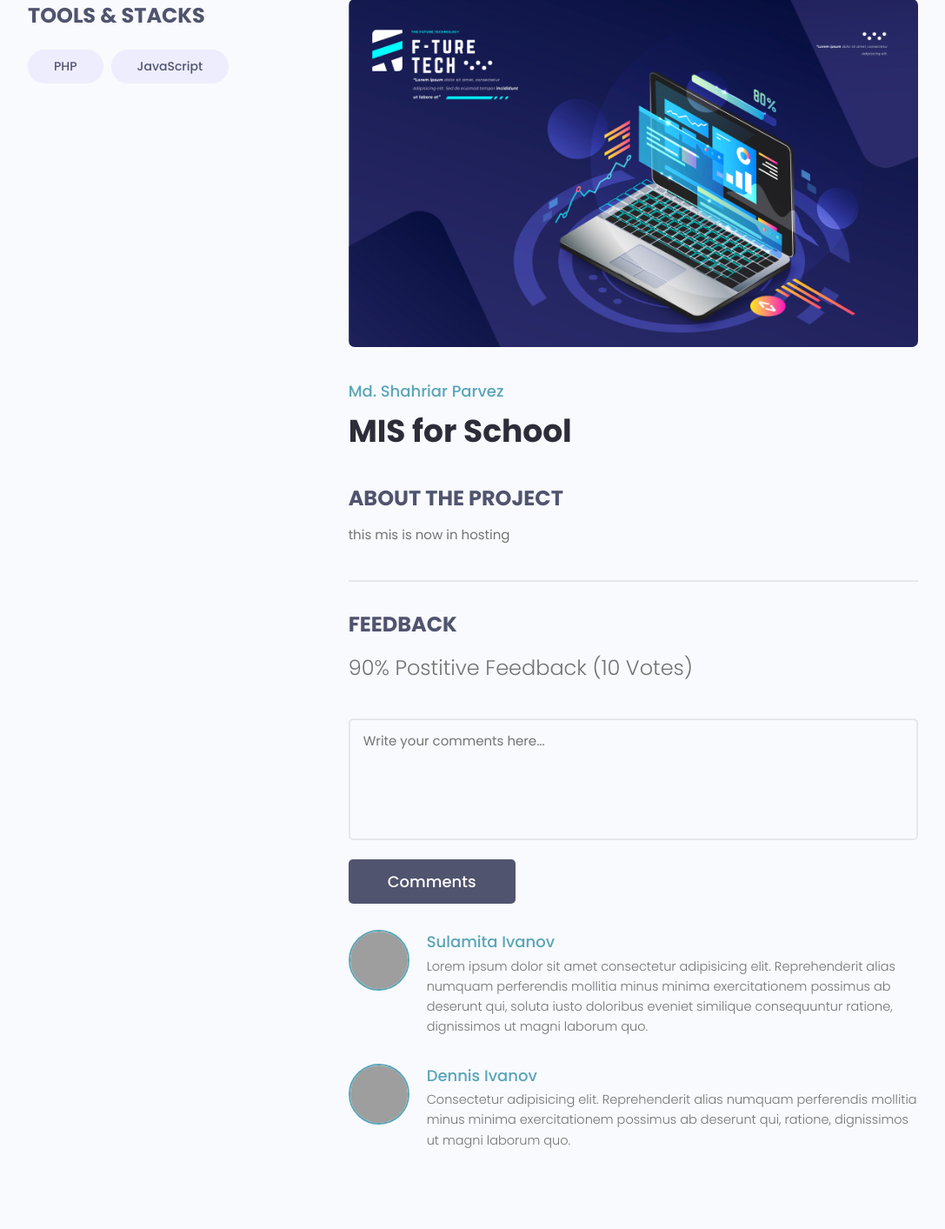
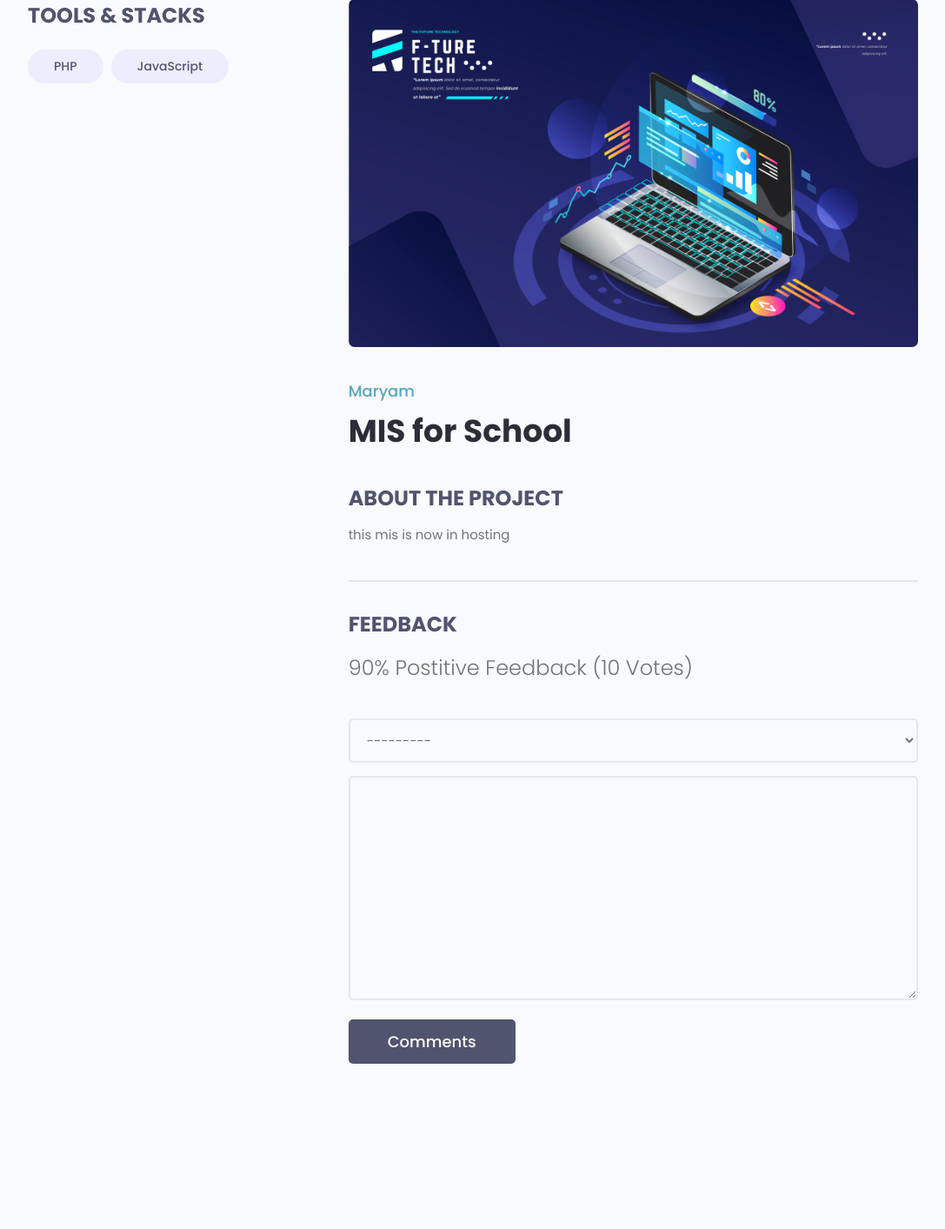
Before and after one commit to naimatullahRezaee/developer, a Django app: page /projects/detial/3e3ac74a-aebe-48db-b87f-c863cf143e19/ in a window 1280 px wide. Shown: the part 108-1521 px from the top of the page at 87% size, without its empty margins (96-1183 px from the left). After the commit the page ends 1331 px from the top, so only its background shows below. Run offline with Django 4.2, Linux system fonts and the light colour scheme; data comes from the database, SQL or seed files in the repository; both versions use the stored data as it was after the commit; some libraries are stand-ins or nearby versions; grey boxes are pictures that could not be loaded.

Commit message:
comment for each project created

```diff
--- a/projects/forms.py
+++ b/projects/forms.py
@@ -1,5 +1,5 @@
 from django.forms import ModelForm,widgets
-from .models import Project
+from .models import Project, Review
 from django import forms
 
 
@@ -19,3 +19,21 @@
 
         for name , field in self.fields.items():
             field.widget.attrs.update({'class': 'input'})
+
+
+class ReviewForm(ModelForm):
+    class Meta:
+        model = Review
+        fields = ['value','body']
+
+
+        labels ={
+            'value': 'Place your vote',
+            'body': 'Add a comment with your vote'
+        }
+
+    def __init__(self, *args, **kwargs):
+        super(ReviewForm, self).__init__(*args, **kwargs)
+
+        for name , field in self.fields.items():
+            field.widget.attrs.update({'class': 'input'})
--- a/projects/models.py
+++ b/projects/models.py
@@ -29,13 +29,18 @@
         ('up', 'Up Vote'),
         ('down', 'Down Vote')
     )
-    # owner =
+    owner = models.ForeignKey(Profile, on_delete=models.CASCADE, null=True, blank=True)
     project = models.ForeignKey(Project, on_delete=models.CASCADE)
     body = models.TextField(null=True, blank=True)
     value = models.CharField(max_length=200, choices=VOTE_TYPE)
     created_at = models.DateTimeField(auto_now_add=True)
     id = models.UUIDField(default=uuid.uuid4, unique=True, primary_key=True, editable=False)
 
+
+    # we use this meta class for user can one review for one project not more than that
+    # این فقط اطمینان حاصل می کند که هیچ کس سعی نمی کند تقلب کند و مجموعه ای از فیلم ها را برای همان پروژه بگذارد، بنابراین ما فقط مطمئن می شویم که واقعاً این اتفاق نمی افتد
+    class Meta:
+        unique_together = [['owner','project']]
 
     def __str__(self):
         return self.value
--- a/projects/templates/projects/single_project.html
+++ b/projects/templates/projects/single_project.html
@@ -26,7 +26,7 @@
         </div>
         <div class="column column--2of3">
           <img class="singleProject__preview" src="{{ project.featured_image.url }}" alt="portfolio thumbnail" />
-          <a href="profile.html" class="singleProject__developer">Md. Shahriar Parvez</a>
+          <a href="profile.html" class="singleProject__developer">{{project.owner.name}}</a>
           <h2 class="singleProject__title">{{project.title}}</h2>
           <h3 class="singleProject__subtitle">About the Project</h3>
           <div class="singleProject__info"> {{project.description}} </div>
@@ -37,42 +37,33 @@
               {{project.vote_ratio}}% Postitive Feedback ({{project.vote_total}} Vote{{project.vote_total|pluralize:"s"}})
             </h5>
 
-            <form class="form" action="#" method="POST">
+            <form class="form" action="{% url 'single-project' project.id %}" method="POST">
+              {% csrf_token %}
               <!-- Textarea -->
+              {% for field in form %}
               <div class="form__field">
-                <label for="formInput#textarea">Comments: </label>
-                <textarea class="input input--textarea" name="message" id="formInput#textarea"
-                  placeholder="Write your comments here..."></textarea>
+                <label for="formInput#textarea">{{field.label}} </label>
+                {{field}}
               </div>
+              {% endfor %}
               <input class="btn btn--sub btn--lg" type="submit" value="Comments" />
             </form>
             <div class="commentList">
+              {% for review in project.review_set.all %}
+              {% if review.body %}
               <div class="comment">
-                <a href="profile.html">
+                <a href="{% url 'user-profile' review.owner.id %}">
                   <img class="avatar avatar--md"
-                    src="https://pbs.twimg.com/profile_images/1335382240931368961/b3wSZKj4_400x400.jpg" alt="user" />
+                    src="{{review.owner.profile_image.url}}" alt="user" />
                 </a>
+
                 <div class="comment__details">
-                  <a href="profile.html" class="comment__author">Sulamita Ivanov</a>
-                  <p class="comment__info">
-                    Lorem ipsum dolor sit amet consectetur adipisicing elit. Reprehenderit alias numquam perferendis
-                    mollitia minus minima exercitationem possimus ab deserunt qui, soluta iusto doloribus eveniet
-                    similique consequuntur ratione, dignissimos ut magni laborum quo.
-                  </p>
+                  <a href="{% url 'user-profile' review.owner.id %}" class="comment__author">{{review.owner.name}}</a>
+                  <p class="comment__info">{{review.body|linebreaksbr}}</p>
                 </div>
               </div>
-              <div class="comment">
-                <a href="profile.html">
-                  <img class="avatar avatar--md" src="https://avatars.githubusercontent.com/u/33843378" alt="user" />
-                </a>
-                <div class="comment__details">
-                  <a href="profile.html" class="comment__author">Dennis Ivanov</a>
-                  <p class="comment__info">
-                    Consectetur adipisicing elit. Reprehenderit alias numquam perferendis mollitia minus minima
-                    exercitationem possimus ab deserunt qui, ratione, dignissimos ut magni laborum quo.
-                  </p>
-                </div>
-              </div>
+              {% endif %}
+              {% endfor %}
             </div>
           </div>
         </div>
--- a/projects/views.py
+++ b/projects/views.py
@@ -1,8 +1,10 @@
 from django.shortcuts import render,redirect
-from .forms import ProjectForm
+from .forms import ProjectForm, ReviewForm
 from .models import Project, Tag
 from .utils import searchProjects, paginateProjects
 from django.contrib.auth.decorators import login_required
+from django.contrib import messages
+
 
 def projects(request):
 
@@ -16,7 +18,19 @@
 
 def single_project(request, pk):
     project = Project.objects.get(id=pk)
-    context = {'project': project}
+    form = ReviewForm()
+
+    if request.method == "POST":
+        form = ReviewForm(request.POST)
+        review = form.save(commit=False)
+        review.project = project
+        review.owner = request.user.profile
+        review.save()
+
+        messages.success(request, 'your review was successfully submitted')
+        return redirect('single-project', pk=project.id)
+
+    context = {'project': project, 'form': form}
     return render(request, 'projects/single_project.html', context)
 
 
```
Also changed, not shown: db.sqlite3, projects/migrations/0006_alter_project_options_review_owner_and_more.py (added).
